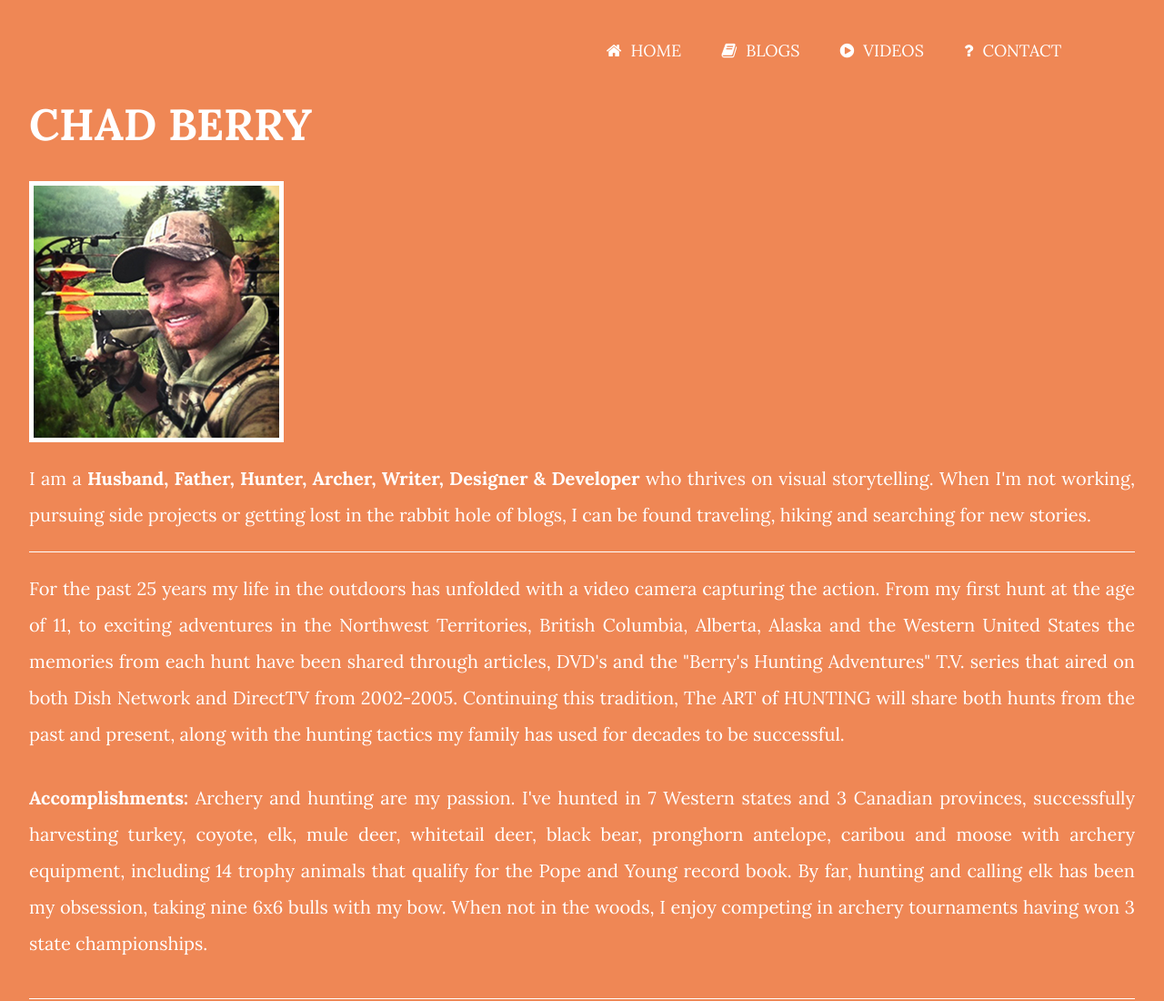
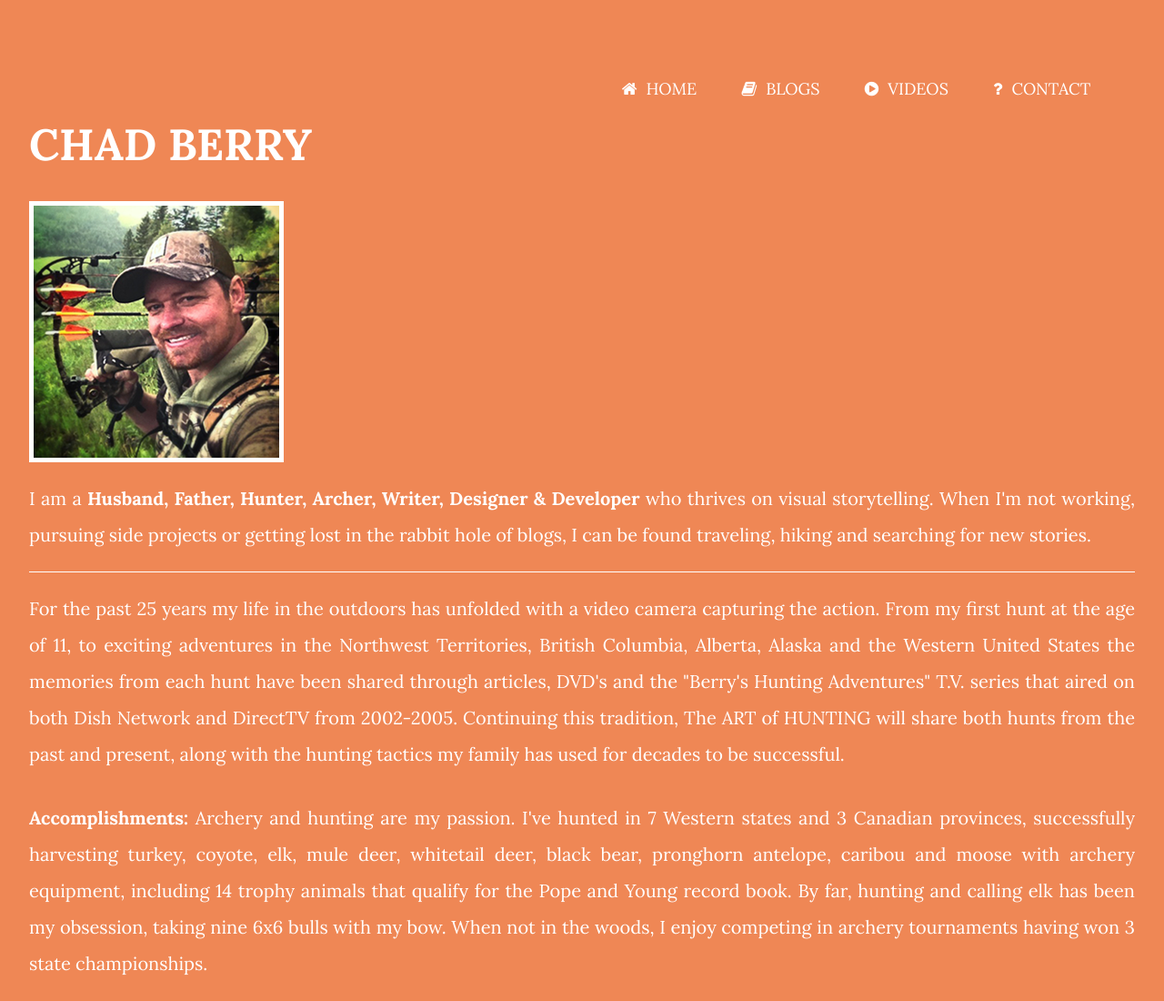
Before and after one commit to chadwberry/art-of-hunting, a plain HTML site: page about/index.html in a window 1280 px wide. Shown: the top 1100 px of the page at 91% size. Drawn offline with nearby package versions, Linux system fonts and the light colour scheme; a script that the page names is missing.

Commit message:
edited navigation bar

```diff
--- a/css/about.css
+++ b/css/about.css
@@ -351,14 +351,14 @@ textarea {
      }
      nav {
          width: 95%;
+         margin-left: 57px;
          display: flex;
          align-items: flex-end;
          justify-content: flex-end;
-         padding: 20px;
          background: none;
      }
      nav ul li {
-         padding: 0 40px 0 0;
+         padding: 62px 45px 0 0;
          display: inline-block;
          border-bottom: 0px;
      }
--- a/css/main.css
+++ b/css/main.css
@@ -439,7 +439,7 @@ footer i {
            background: none;
        }
 
-       nav ul li{
+       nav ul li {
            padding: 0 40px 0 0;
            display: inline-block;
            border-bottom: 0px;
```
